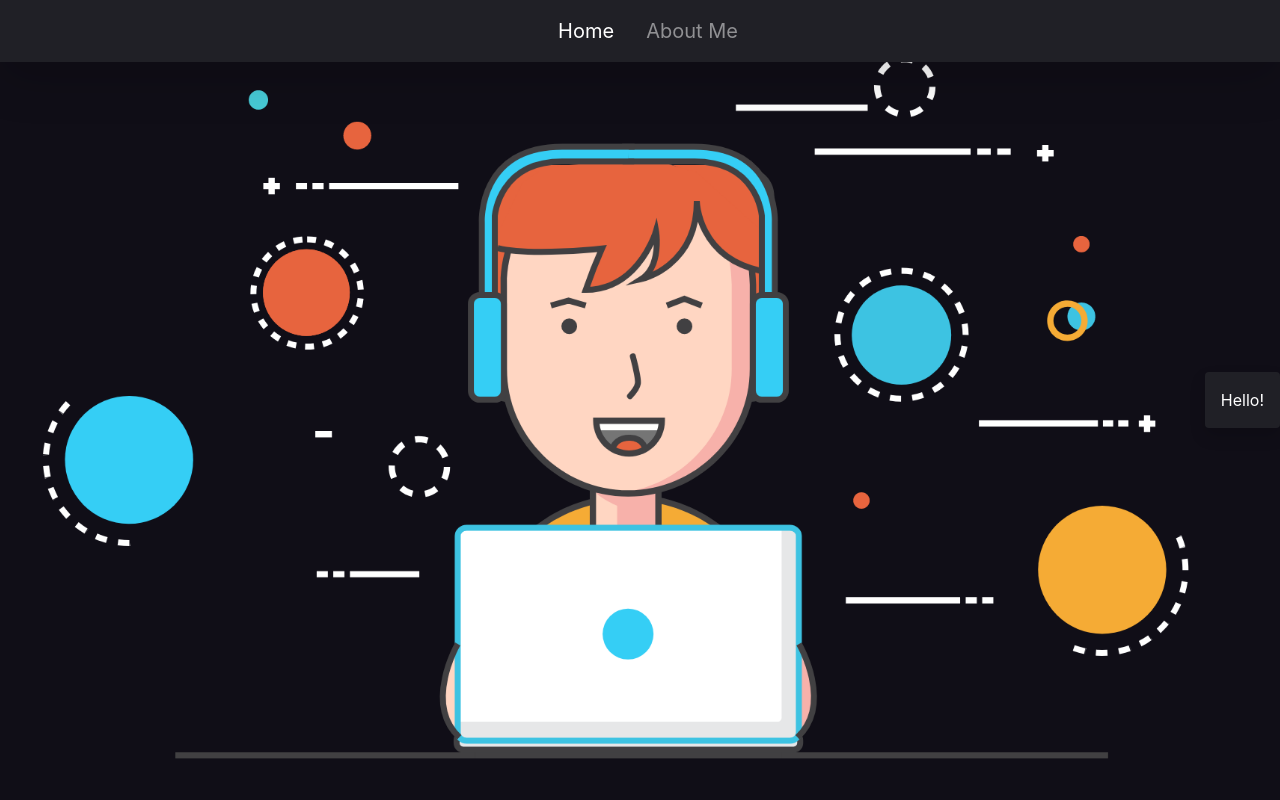
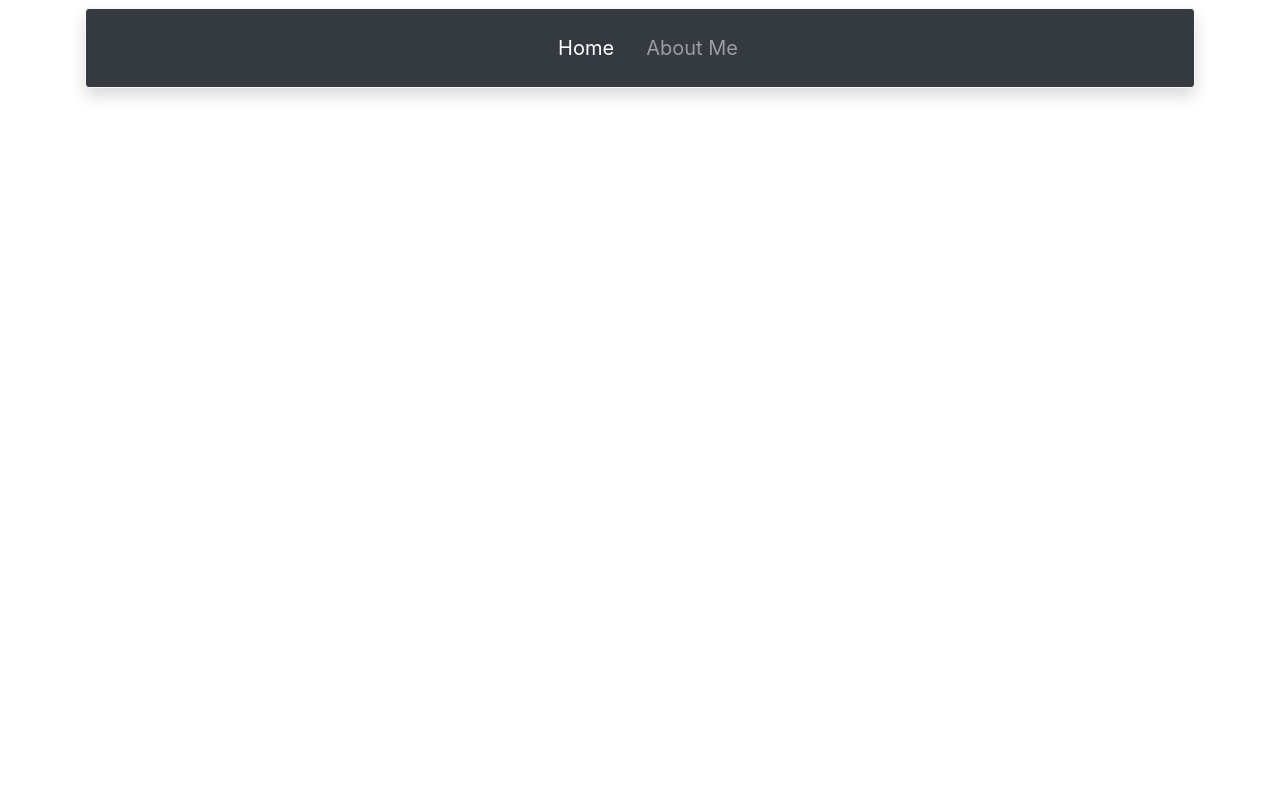
Before and after one commit to shockyrow/portfolio, a React (Create React App) app: page / in a window 1280 px wide. Shown: the top 800 px of the page. Built offline with nearby package versions, Linux system fonts and the light colour scheme; a web font is replaced by a local one.

Commit message:
Restarted

```diff
--- a/src/assets/scss/global.scss
+++ b/src/assets/scss/global.scss
@@ -12,8 +12,6 @@ body {
     sans-serif;
   -webkit-font-smoothing: antialiased;
   -moz-osx-font-smoothing: grayscale;
-  background-color: #100e17;
-  color: #fff;
 }
 
 code {
@@ -41,17 +39,3 @@ code {
 .shadowed-text {
   text-shadow: 0 4px 8px silver;
 }
-
-.bg-dark {
-  background-color: #202026 !important;
-}
-
-.navbar-dark {
-  background-color: #202026 !important;
-}
-
-.navbar-toggler {
-  -webkit-box-shadow: 0 0 0 #000 !important;
-  -moz-box-shadow: 0 0 0 #000 !important;
-  box-shadow: 0 0 0 #000 !important;
-}
--- a/src/views/HomePage/App.js
+++ b/src/views/HomePage/App.js
@@ -5,7 +5,8 @@ class App extends Component {
     render() {
         return (
             <Fragment>
-                <nav className="navbar navbar-expand-lg navbar-dark bg-dark shadow-lg fixed-top p-0">
+                <div className="container">
+                    <nav className="navbar navbar-expand-lg navbar-dark bg-dark border border-light rounded shadow my-2">
                         <button className="navbar-toggler ml-auto btn btn-lg btn-dark border-0 border-dark" type="button" data-toggle="collapse"
                                 data-target="#navbarMenu" aria-controls="navbarMenu"
                                 aria-expanded="false" aria-label="Toggle navigation">
@@ -27,20 +28,6 @@ class App extends Component {
                             </ul>
                         </div>
                     </nav>
-
-                <div className="min-vh-100 d-flex justify-content-center align-items-center">
-                    <div className="p-3">
-                        <img src={AboutMe} className="w-100" alt=""/>
-                    </div>
-                    <div className="bg-dark rounded shadow p-3">
-                        Hello!
-                    </div>
-                </div>
-
-                <div className="min-vh-100 d-flex justify-content-center align-items-center">
-                    <div className="p-3">
-                        <img src={AboutMe} className="w-100" alt=""/>
-                    </div>
                 </div>
             </Fragment>
         );
```
Lines whose indentation alone changed are shown as unchanged.
